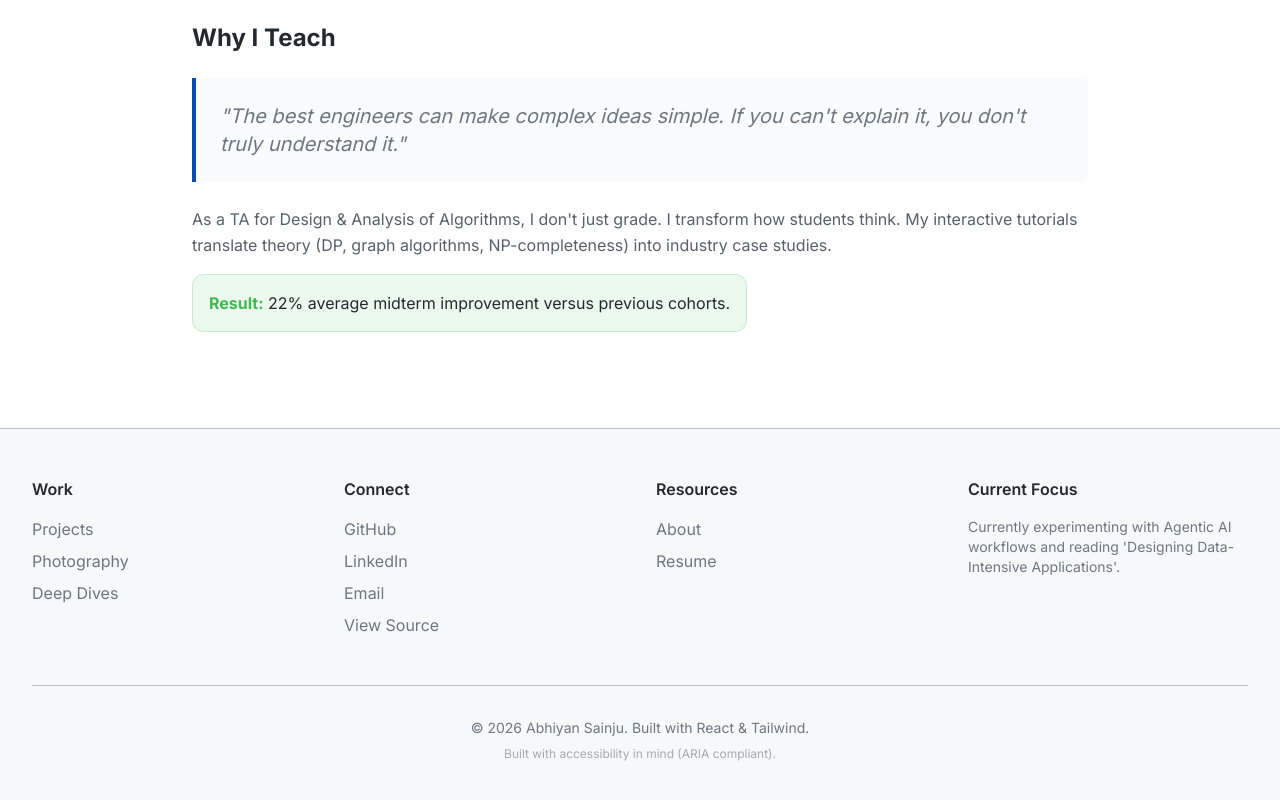
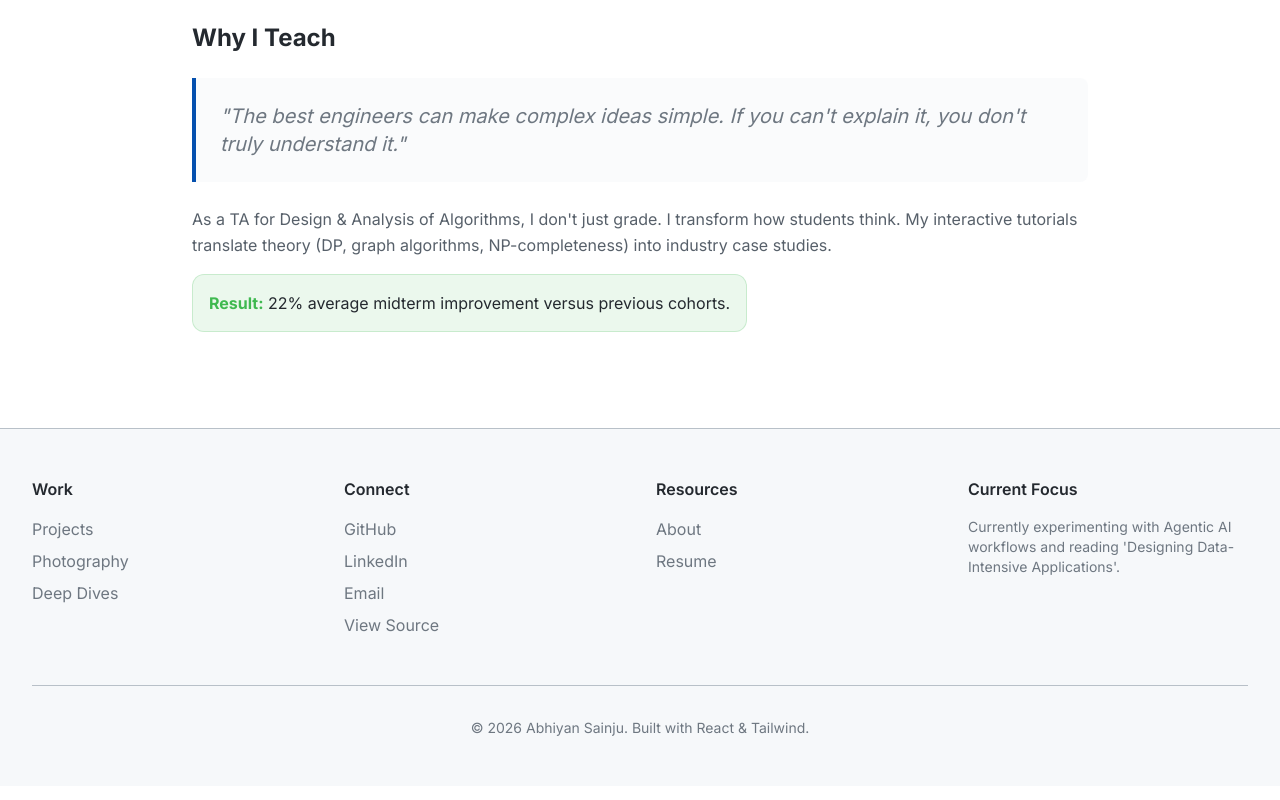
Before and after one commit to aabhiyann/portfolio-abhiyan, a React (Vite) app: page /experience in a window 1280 px wide. Shown: the part 1495-2295 px from the top of the page. Built offline with nearby package versions, Linux system fonts and the light colour scheme.

Commit message:
refactor: remove broken favicon, clean up footer and code comments

```diff
--- a/index.html
+++ b/index.html
@@ -10,7 +10,6 @@
     <link rel="icon" type="image/png" sizes="16x16" href="/favicon-16x16.png" />
     <link rel="icon" type="image/png" sizes="32x32" href="/favicon-32x32.png" />
     <link rel="icon" type="image/png" sizes="96x96" href="/favicon-96x96.png" />
-    <link rel="icon" type="image/svg+xml" href="/favicon.svg" />
     <link rel="apple-touch-icon" sizes="180x180" href="/apple-touch-icon.png" />
     <link rel="manifest" href="/site.webmanifest" />
 
--- a/src/components/Footer.tsx
+++ b/src/components/Footer.tsx
@@ -82,9 +82,6 @@ const Footer: React.FC = () => {
             &copy; {new Date().getFullYear()} Abhiyan Sainju. Built with React &
             Tailwind.
           </p>
-          <p className="text-xs text-text-muted/60 mt-2">
-            Built with accessibility in mind (ARIA compliant).
-          </p>
         </div>
       </div>
     </footer>
--- a/src/pages/Experience.tsx
+++ b/src/pages/Experience.tsx
@@ -1,7 +1,7 @@
 import Page from "../components/Page";
 import SectionTitle from "../components/SectionTitle";
 import SEO from "../components/SEO";
-import VisualTimeline from "../components/VisualTimeline"; // Utilizing existing timeline component if compatible or placeholder
+import VisualTimeline from "../components/VisualTimeline";
 import { experiences } from "../data/experience";
 
 function Experience() {
```
Also changed, not shown: public/favicon.svg (deleted).
